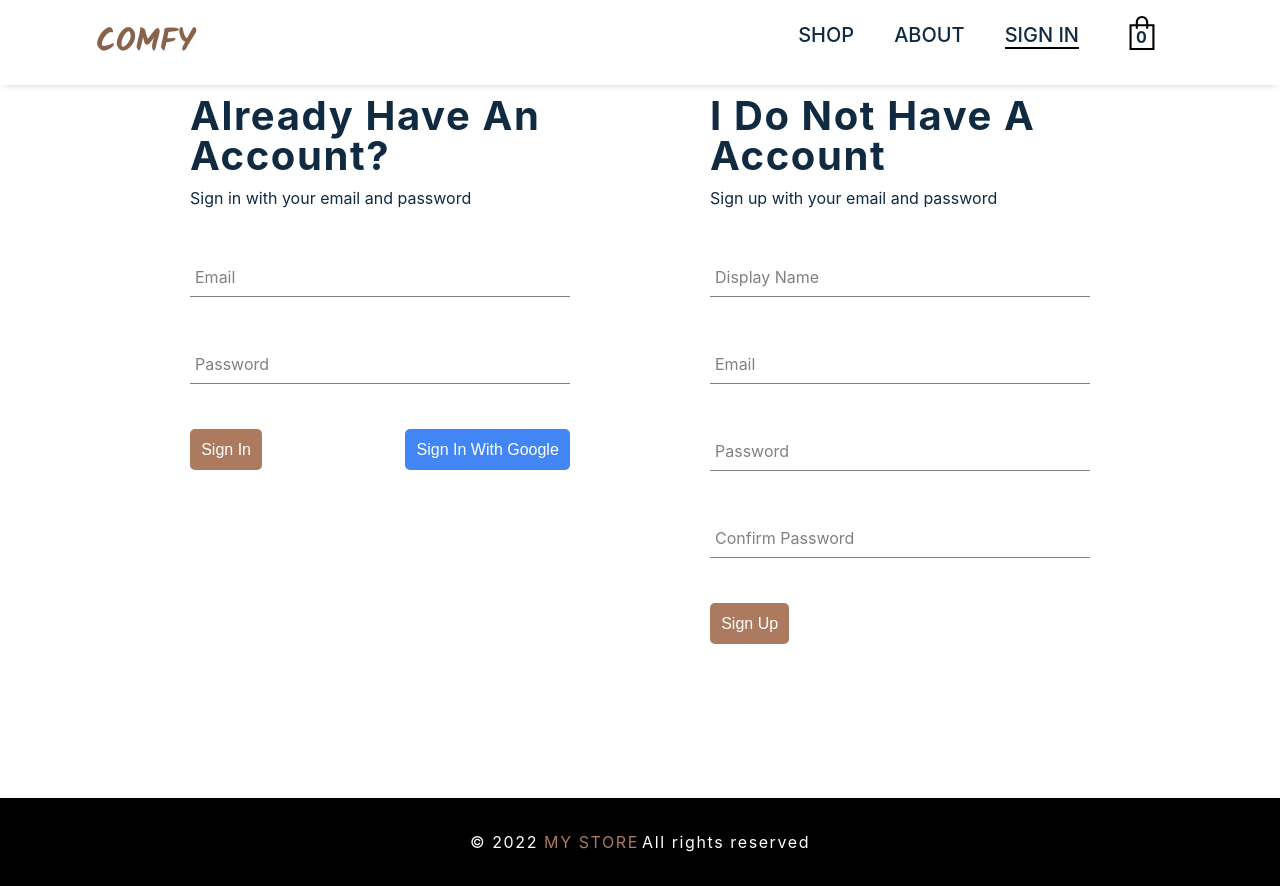
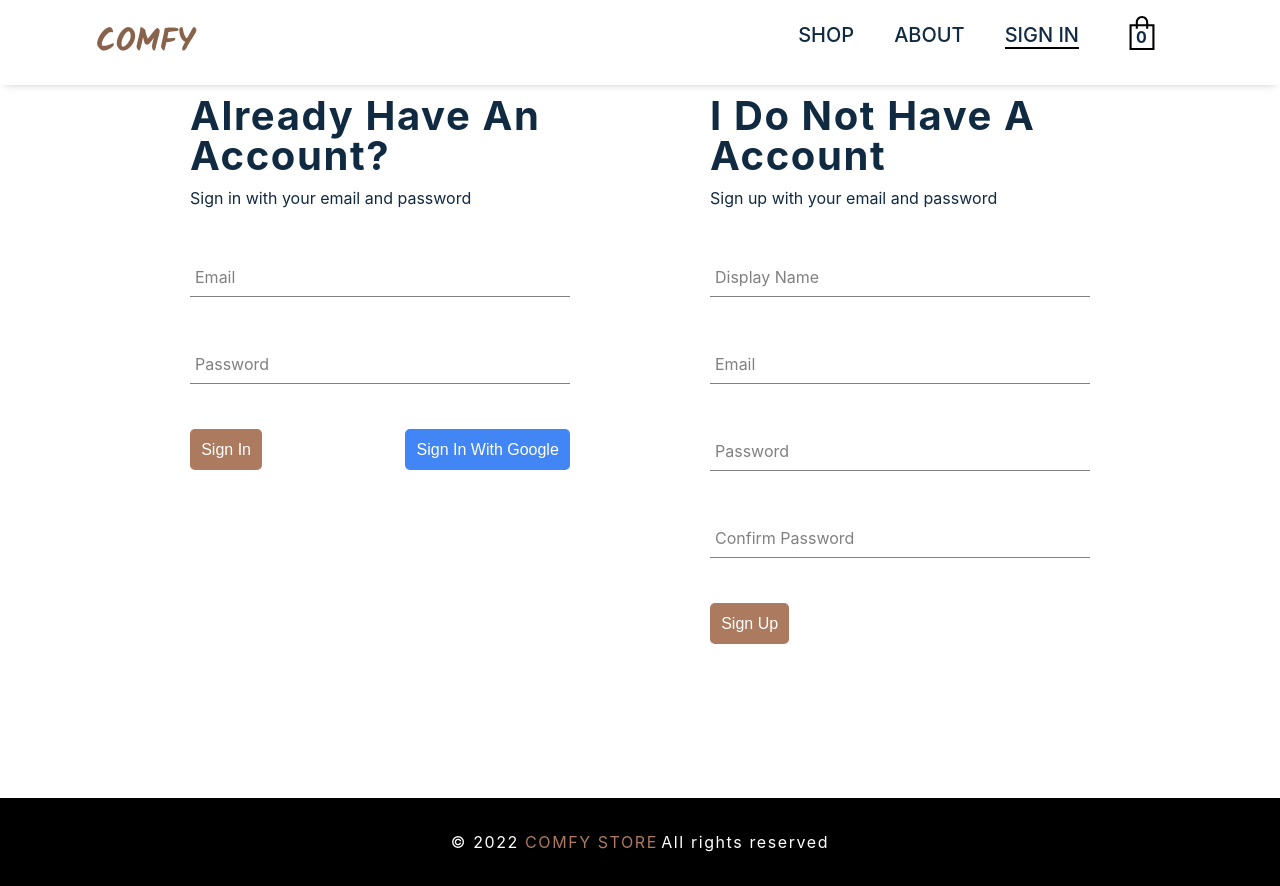
Before and after one commit to shyamayadav154/comfy-store, a React (Create React App) app: page /sign-in in a window 1280 px wide. Built offline with nearby package versions, Linux system fonts and the light colour scheme; a web font is replaced by a local one.

Commit message:
change in footer

```diff
--- a/src/components/footer/footer.component.jsx
+++ b/src/components/footer/footer.component.jsx
@@ -5,7 +5,7 @@ const Footer = () => {
     <Wrapper>
       <h5>
         &copy; {new Date().getFullYear()}
-        <span> MY STORE</span>
+        <span> COMFY STORE</span>
       </h5>
       <h5>All rights reserved</h5>
     </Wrapper>
```
